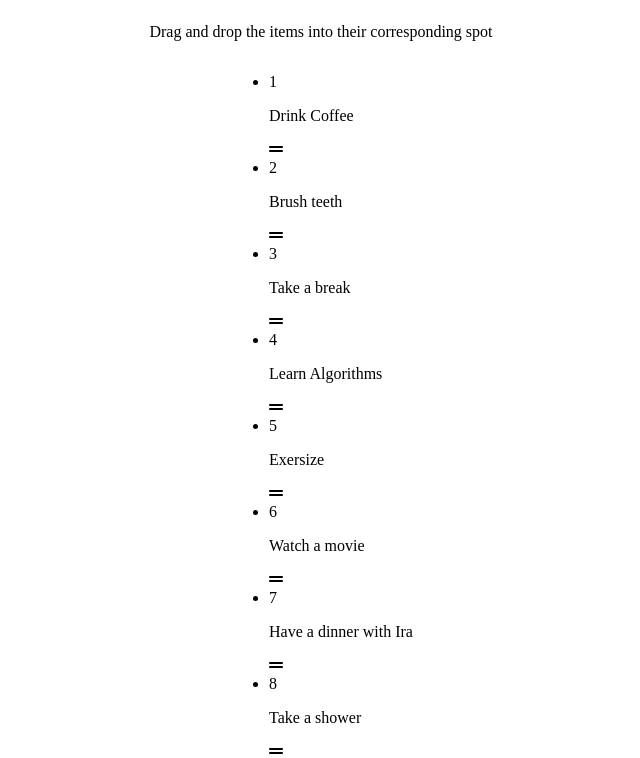
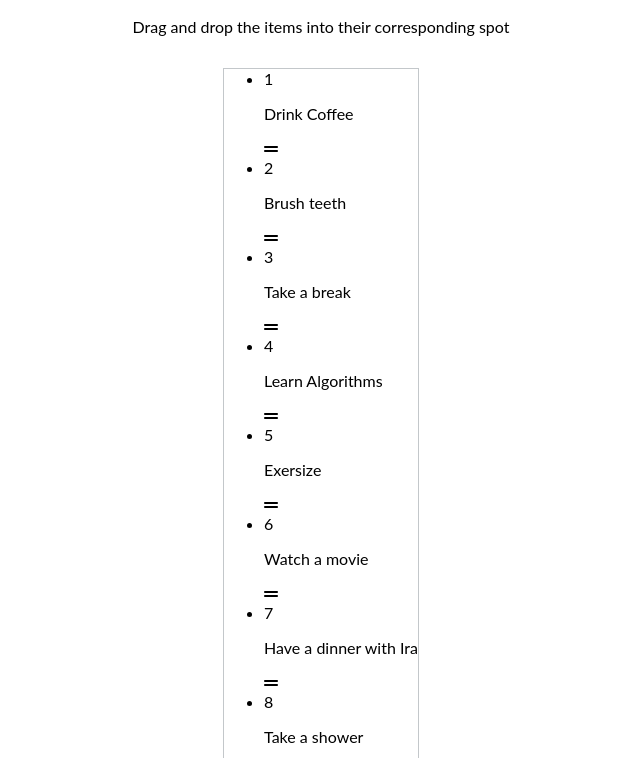
Before and after one commit to TimurMishiev/Sortable-List-JavaScript, a plain HTML site: page index.html in a window 1280 px wide. Shown: the part 81-839 px from the top of the page, without its empty margins (319-959 px from the left). Drawn offline with Linux system fonts and the light colour scheme.

Commit message:
add font, center the list, and add a borader to the list

```diff
--- a/style.css
+++ b/style.css
@@ -1,4 +1,9 @@
 @import url("https://fonts.googleapis.com/css2?family=Open+Sans:wght@400;600;700&family=Roboto:ital,wght@0,700;1,400&display=swap");
+
+:root {
+	--border-color: #e3e5e4;
+	--background-color: #c3c7ca;
+}
 
 * {
 	box-sizing: border-box;
@@ -10,4 +15,11 @@ body {
 	flex-direction: column;
 	align-items: center;
 	justify-content: flex-start;
+	height: 100vh;
+	margin: 0;
+	font-family: "Lato", sans-serif;
 }
+
+.draggable-list {
+	border: 1px solid var(--background-color);
+}
```
